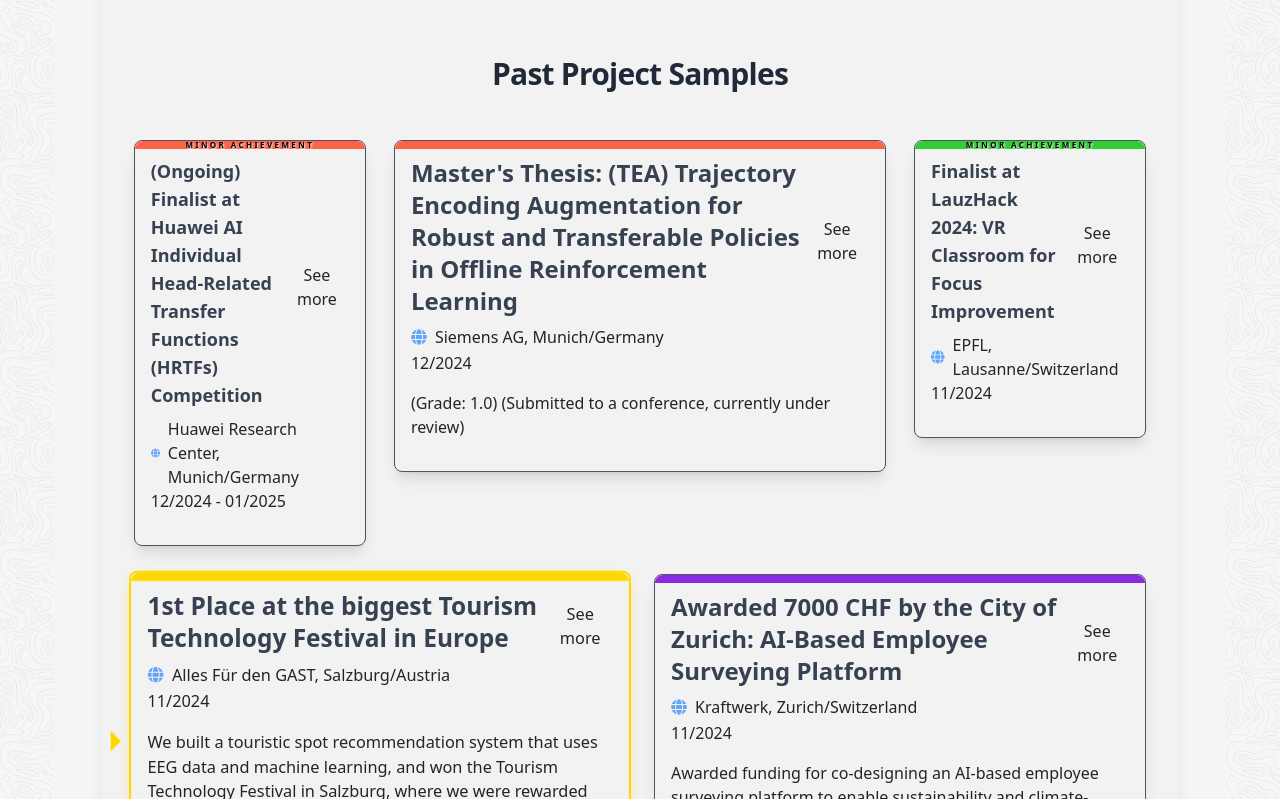
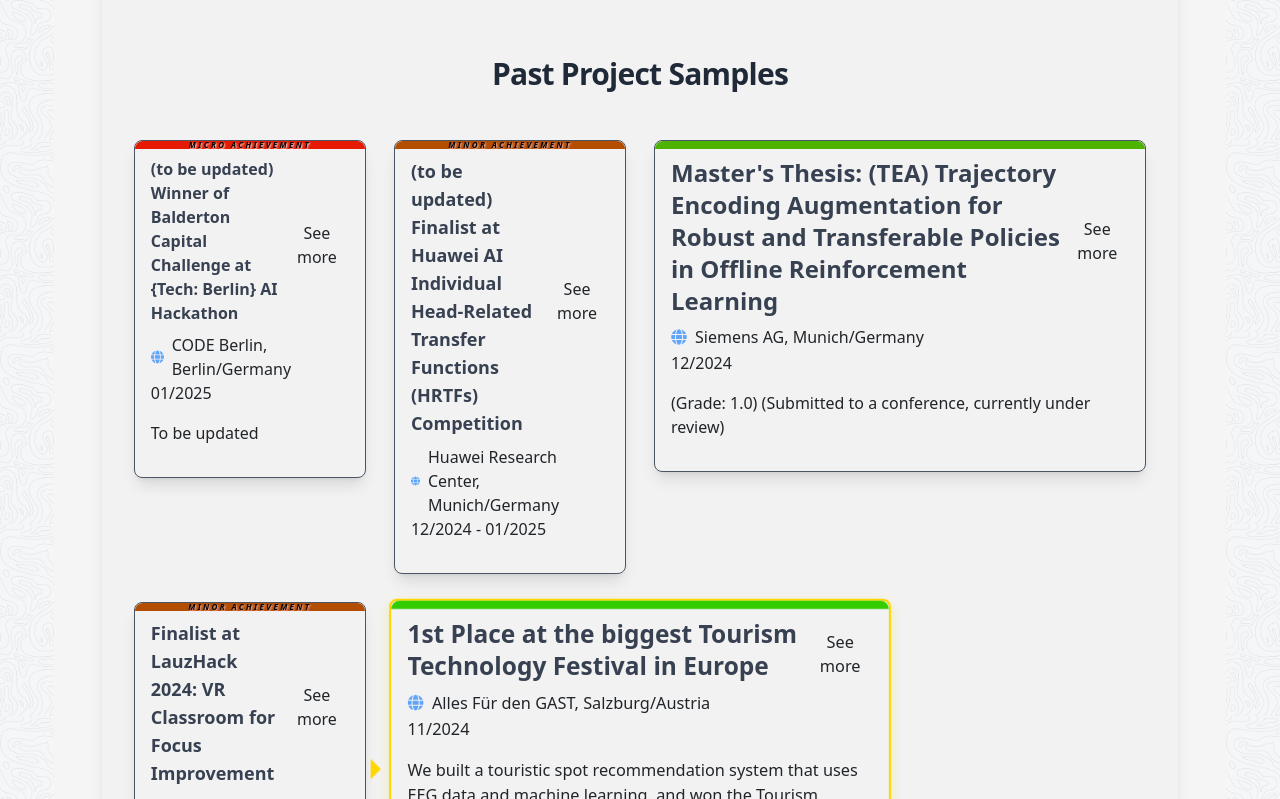
Before and after one commit to batikanor/batikanor.github.io, a Next.js app: page / in a window 1280 px wide. Shown: the part 1141-1940 px from the top of the page. Built offline with nearby package versions, Linux system fonts and the light colour scheme.

Commit message:
Design improvements + new project

```diff
--- a/src/components/GlobeGame.js
+++ b/src/components/GlobeGame.js
@@ -28,7 +28,7 @@ const PATHS_CONFIG = {
   minHeight: 0.001,          // Minimum height for paths
   minDistance: 5,           // Minimum distance between markers to create a path
   randomizeConnections: true, // If true, creates random connections instead of sequential
-  pathColor: ['rgba(255,0,0,1)', 'rgba(255,0,0,1)'], // Start and end colors for path gradient
+  pathColor: ['rgba(0,255,0,0.6)', 'rgba(255,0,0,0.6)'], // Start and end colors for path gradient
   changeInterval: 4000,  // Interval in milliseconds to regenerate paths
   fadeOutDuration: 0,    // Set to 0 to remove fade out animation
   pathOpacity: 1,       // Base opacity for paths
@@ -99,6 +99,23 @@ function createPolygon(lat, lng, objType, index, size = 1, rotation = 0) {
     }
   };
 }
+
+// Function to generate a deterministic color based on the importance
+const getDeterministicColor = (importance) => {
+  // Define start and end colors (red to green)
+  const startColor = { r: 255, g: 0, b: 0 };    // Red
+  const endColor = { r: 0, g: 255, b: 0 };    // Green
+
+  // Normalize importance to a 0-1 scale (assuming max importance is 10)
+  const normalizedImportance = Math.min(importance / 10, 1);
+
+  // Interpolate between colors
+  const r = Math.round(startColor.r + (endColor.r - startColor.r) * normalizedImportance);
+  const g = Math.round(startColor.g + (endColor.g - startColor.g) * normalizedImportance);
+  const b = Math.round(startColor.b + (endColor.b - startColor.b) * normalizedImportance);
+
+  return `rgb(${r}, ${g}, ${b})`;
+};
 
 export default function GlobeGame({ navigateWithRefresh, onProjectSelect }) {
   // State to ensure client-side rendering
@@ -425,22 +442,22 @@ export default function GlobeGame({ navigateWithRefresh, onProjectSelect }) {
   // Move colorPalette up here, before markers
   const colorPalette = ["blue", "green", "orange", "purple", "red", "yellow", "pink", "cyan", "lime", "magenta"];
 
-  // Now markers can use colorPalette
+  // Now markers can use the deterministic color
   const markers = useMemo(() => {
-    const baseMarkers = citiesAndLocations.map((location, index) => ({
-      id: `city-${index}`,
+    const baseMarkers = citiesAndLocations.map((location) => ({
+      id: `city-${location.city}`,
       lat: location.coordinates.lat,
       lng: location.coordinates.lng,
       label: location.city,
       labelText: location.city.replace(/ü/g, 'ue'),
-      size: location.isMajorCity ? 20 : 15,
-      color: location.isMajorCity ? "gold" : colorPalette[index % colorPalette.length],
+      size: location.maxImportance >= 5 ? 20 : 15,
+      color: getDeterministicColor(location.maxImportance),
       icon: "",
-      animation: location.isMajorCity ? "pulsate" : "none",
+      animation: location.maxImportance >= 8 ? "pulsate" : "none",
       labelLat: location.coordinates.lat,
       labelLng: location.coordinates.lng,
       labelSize: 0.7,
-      labelColor: location.maxImportance > 4 ? "rgba(255, 165, 0, 0.75)" : 'pink',
+      labelColor: getDeterministicColor(location.maxImportance),
       activities: location.activities.map(activity => ({
         venue: activity.venue,
         date: activity.date,
@@ -449,7 +466,6 @@ export default function GlobeGame({ navigateWithRefresh, onProjectSelect }) {
       })),
     }));
 
-    // No longer add game markers here
     return baseMarkers;
   }, [citiesAndLocations]);
 
@@ -1257,19 +1273,19 @@ export default function GlobeGame({ navigateWithRefresh, onProjectSelect }) {
           <div className={`text-white absolute ${isFullscreen ? 'top-4 right-16' : 'top-4 left-4'} bg-black bg-opacity-75 p-2 sm:p-4 rounded shadow-lg z-10 text-[10px] sm:text-sm md:text-base max-w-[200px] sm:max-w-none`}>
             <ul>
               <li>
-                <span className="text-pink-500">Pink Text:</span> minor achievements
+                <span className="text-red-500">Red Markers:</span> Cities with minor achievements
+              </li>
+              <li>
+                <span className="text-green-500">Green Markers:</span> Cities with major achievements
               </li>
               {showChoropleth && (
                 <li>
                   <span className="text-red-500">Red Intensity:</span> GDP per capita
                 </li>
               )}
-              <li>
-                <span className="text-yellow-500">Gold Text:</span> major achievements
-              </li>
             </ul>
             <p>
-              ToDo: Fill the map with <span className="text-yellow-500">yellow</span>
+              ToDo: Fill the map with achievements
             </p>
           </div>
 
@@ -1365,8 +1381,8 @@ export default function GlobeGame({ navigateWithRefresh, onProjectSelect }) {
             onPointHover={handlePointHover}
             {...(PATHS_INSTEAD_OF_ARCS ? {
               pathsData: currentPaths,
-              pathColor: () => ['rgba(0,0,255,0.6)', 'rgba(255,0,0,0.6)'],
-              pathDashLength: 0.01,
+              pathColor: () => ['rgba(0,255,0,0.6)', 'rgba(255,0,0,0.6)'],
+              pathDashLength: 0.1,
               pathDashGap: 0.004,
               pathDashAnimateTime: 100000,
               pathPointAlt: pnt => Math.min(pnt[2] * 0.3, 0.005),
--- a/src/components/Projects.css
+++ b/src/components/Projects.css
@@ -39,5 +39,32 @@
     top: 50%; /* Center vertically */
     transform: translateY(-50%); /* Adjust for vertical centering */
     font-weight: bold; /* Make text bold */
-    text-shadow: 1px 1px 2px #ffffff; /* Add white shadow */
+    text-shadow: 1px 1px 2px pink; /* Add shadow */
+    font-style: italic;
+
   }
+
+  .micro-achievement {
+    font-size: 0.5rem; /* Even smaller than minor achievement */
+    text-align: center;
+    color: #000000;
+    padding: 2px 0;
+    letter-spacing: 0.3em;
+    white-space: nowrap;
+    overflow: hidden;
+    width: 100%;
+    position: absolute;
+    top: 50%;
+    transform: translateY(-50%);
+    font-weight: bold;
+    text-shadow: 1px 1px 2px white;
+    font-style: italic;
+  }
+
+  .circle-indicator {
+    transition: all 0.3s ease-in-out;
+  }
+
+  .circle-indicator:hover {
+    transform: translate(-50%, -50%) scale(1.2);
+  }
--- a/src/components/Projects.js
+++ b/src/components/Projects.js
@@ -19,18 +19,23 @@ const getGoogleDriveImageEmbedUrl = (url) => {
   return fileIdMatch ? `https://drive.google.com/uc?export=view&id=${fileIdMatch[0]}` : url;
 };
 
-// Function to generate a deterministic color based on the slug
-const getDeterministicColor = (slug) => {
-  const colors = ["#FF6347", "#4682B4", "#32CD32", "#FFD700", "#8A2BE2", "#FF69B4", "#00CED1", "#FF4500"];
-  let hash = 0;
-  // Create a simple hash from the slug
-  for (let i = 0; i < slug?.length; i++) {
-    hash = slug.charCodeAt(i) + ((hash << 5) - hash);
-  }
-  // Get a deterministic index based on the hash
-  const index = Math.abs(hash) % colors.length;
-  return colors[index];
+// Function to generate a deterministic color based on the importance
+const getDeterministicColor = (importance) => {
+  // Define start and end colors (red to gold)
+  const startColor = { r: 255, g: 0, b: 0 };    // Red
+  const endColor = { r: 0, g: 255, b: 0 };    // Green
+
+  // Normalize importance to a 0-1 scale (assuming max importance is 10)
+  const normalizedImportance = Math.min(importance / 10, 1);
+
+  // Interpolate between colors
+  const r = Math.round(startColor.r + (endColor.r - startColor.r) * normalizedImportance);
+  const g = Math.round(startColor.g + (endColor.g - startColor.g) * normalizedImportance);
+  const b = Math.round(startColor.b + (endColor.b - startColor.b) * normalizedImportance);
+
+  return `rgb(${r}, ${g}, ${b})`;
 };
+
 const Projects = () => {
   const [expandedActivity, setExpandedActivity] = useState(null);
 
@@ -127,14 +132,19 @@ const Projects = () => {
       <div className="grid grid-cols-1 sm:grid-cols-2 lg:grid-cols-4 gap-7">
         {contestsAndActivities.map((activity) => {
           const isExpanded = expandedActivity === activity;
-          const isMinor = activity.importance < 5;
+          const isMicro = activity.importance < 2;
+          const isMinor = activity.importance >= 2 && activity.importance < 5;
 
           return (
             <div
               id={activity.slug}
               key={activity.slug}
               className={`${
-                isExpanded ? "col-span-1 sm:col-span-2 lg:col-span-4" : isMinor ? "col-span-1 sm:col-span-1 lg:col-span-1" : "col-span-1 sm:col-span-2 lg:col-span-2"
+                isExpanded ? "col-span-1 sm:col-span-2 lg:col-span-4" :
+                // make hte col span even smaller for micro achievements
+                isMicro ? "col-span-1" :
+                isMinor ? "col-span-1 sm:col-span-1 lg:col-span-1" :
+                "col-span-1 sm:col-span-2 lg:col-span-2"
               } transition-all duration-300`}
             >
               <div className={`relative p-4 rounded-lg shadow-lg border border-gray-600 ${
@@ -144,16 +154,19 @@ const Projects = () => {
                 {/* Deterministic colored bar at the top */}
                 {!isExpanded && (
                   <div
-                    style={{ backgroundColor: getDeterministicColor(activity.slug) }}
+                    style={{ backgroundColor: getDeterministicColor(activity.importance) }}
                     className="absolute top-0 left-0 right-0 h-2 rounded-t-lg"
                   >
+                    {isMicro && <span className="micro-achievement">MICRO ACHIEVEMENT</span>}
                     {isMinor && <span className="minor-achievement">MINOR ACHIEVEMENT</span>}
                   </div>
                 )}
 
                 <div className="flex justify-between items-center">
                   <h3 className={`${
-                    isMinor ? 'text-sm sm:text-lg' : 'text-lg sm:text-2xl'
+                    isMicro ? 'text-xs sm:text-base' :
+                    isMinor ? 'text-sm sm:text-lg' :
+                    'text-lg sm:text-2xl'
                   } font-semibold mb-2`}>
                     {activity.title}
                   </h3>
--- a/src/data/contestsAndActivities.js
+++ b/src/data/contestsAndActivities.js
@@ -1,8 +1,27 @@
 export const contestsAndActivities = [
+  {
+    "slug": "tech-berlin-ai-hackathon-2",
+    "importance": 1,
+    "title": "(to be updated) Winner of Balderton Capital Challenge at {Tech: Berlin} AI Hackathon",
+    "mapData": {
+      "venue": "CODE Berlin",
+      "city": "Berlin",
+      "country": "Germany",
+      "coordinates": { lat: 52.520008, lng: 13.404954 }
+    },
+    "date": "01/2025",
+    "shortDescription": "To be updated",
+    "longDescription": "To be updated",
+    "technologies": ["AI"],
+    "links": [
+      { label: "Hackathon Details", url: "https://trusted-grill-16a.notion.site/Tech-Berlin-AI-Hackathon-2-1746dbf0dcd78058ae8edd7b1cb6083f" },
+      {label: "Detailed LinkedIn Post Regarding the Project", url: "https://www.linkedin.com/posts/martin-mohammed_ai-graphrag-activity-7287020028309176320-BIIT?utm_source=share&utm_medium=member_desktop"}
+    ],
+  },
   {
     "slug": "huawei-agorize-2024",
     "importance": 3,
-    "title": "(Ongoing) Finalist at Huawei AI Individual Head-Related Transfer Functions (HRTFs) Competition",
+    "title": "(to be updated) Finalist at Huawei AI Individual Head-Related Transfer Functions (HRTFs) Competition",
     "mapData": {
       "venue": "Huawei Research Center",
       "city": "Munich",
```
